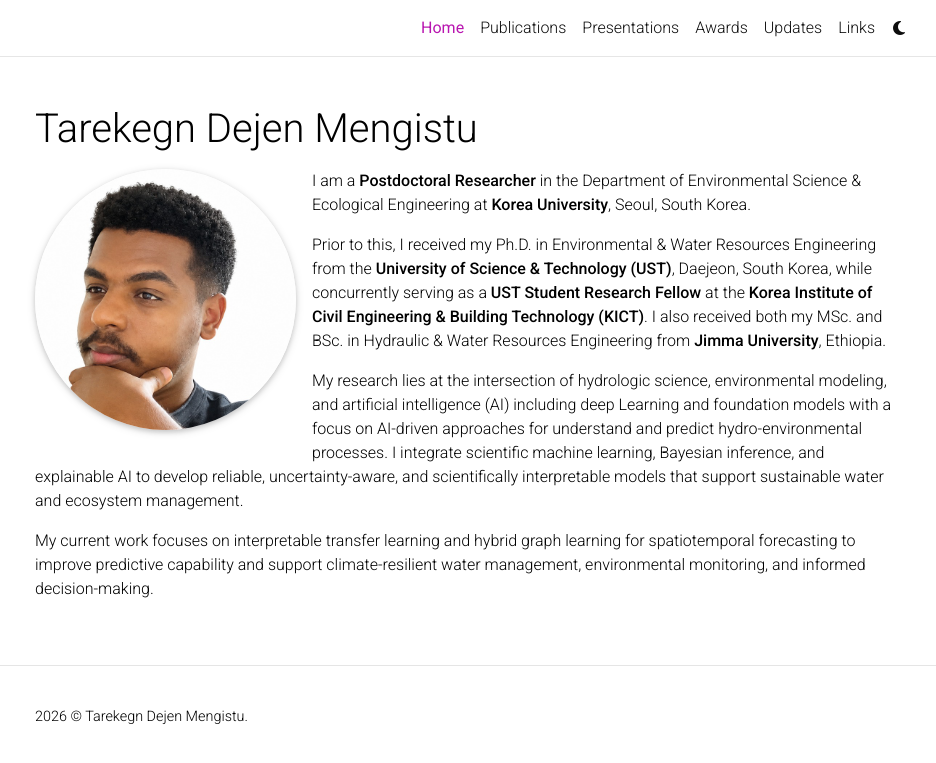
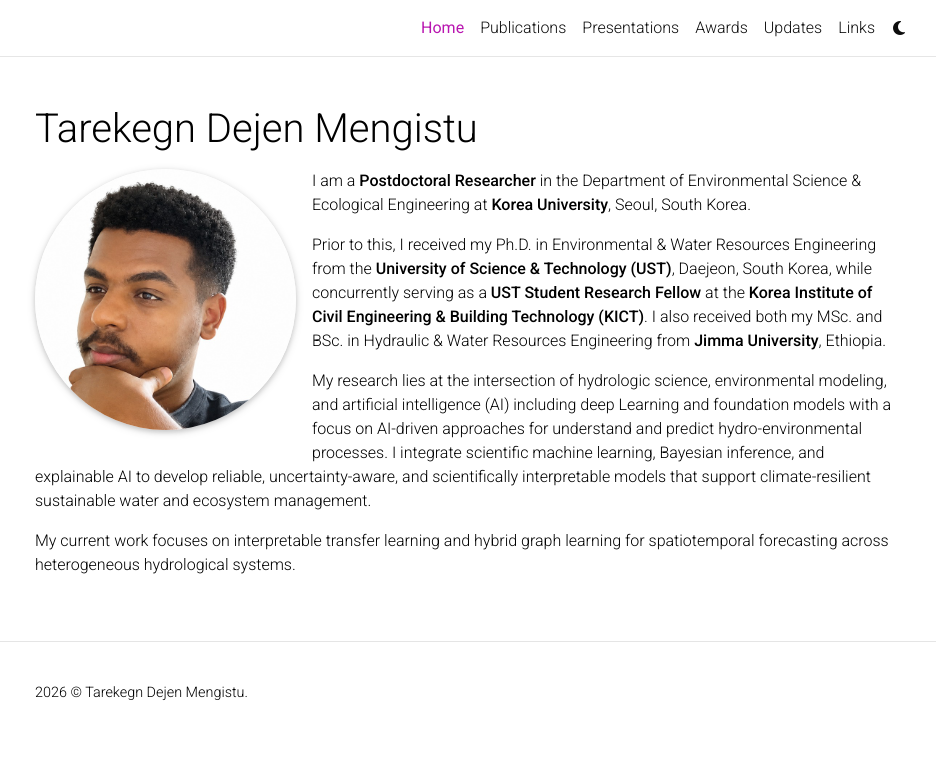
Before and after one commit to tdmengistu/tdmengistu.github.io, a Jekyll site: the page built from _pages/about.md, in a window 1280 px wide. Shown: the top 763 px of the page, without its empty margins (170-1106 px from the left). Built offline with Jekyll 4.4.1, drawn with Linux system fonts in a browser that asks for light colours; a style sheet for code colours, icons or effects is not loaded.

Commit message:
Update about.md

```diff
--- a/_pages/about.md
+++ b/_pages/about.md
@@ -17,6 +17,6 @@
 
 Prior to this, I received my Ph.D. in Environmental & Water Resources Engineering from the **University of Science & Technology (UST)**, Daejeon, South Korea, while concurrently serving as a **UST Student Research Fellow** at the **Korea Institute of Civil Engineering & Building Technology (KICT)**. I also received both my MSc. and BSc. in Hydraulic & Water Resources Engineering from **Jimma University**, Ethiopia.
 
-My research lies at the intersection of hydrologic science, environmental modeling, and artificial intelligence (AI) including deep Learning and foundation models with a focus on AI-driven approaches for understand and predict hydro-environmental processes. I integrate scientific machine learning, Bayesian inference, and explainable AI to develop reliable, uncertainty-aware, and scientifically interpretable models that support sustainable water and ecosystem management.
+My research lies at the intersection of hydrologic science, environmental modeling, and artificial intelligence (AI) including deep Learning and foundation models with a focus on AI-driven approaches for understand and predict hydro-environmental processes. I integrate scientific machine learning, Bayesian inference, and explainable AI to develop reliable, uncertainty-aware, and scientifically interpretable models that support climate-resilient sustainable water and ecosystem management.
 
-My current work focuses on interpretable transfer learning and hybrid graph learning for spatiotemporal forecasting to improve predictive capability and support climate-resilient water management, environmental monitoring, and informed decision-making.
+My current work focuses on interpretable transfer learning and hybrid graph learning for spatiotemporal forecasting across heterogeneous hydrological systems.
```
